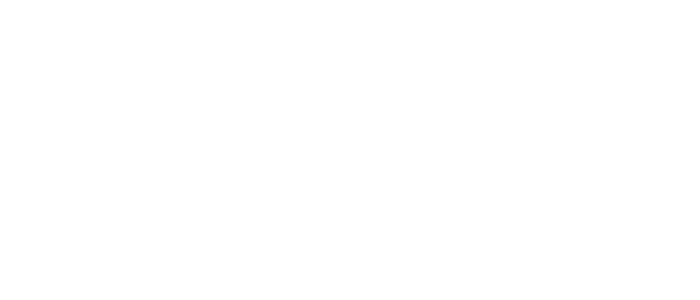
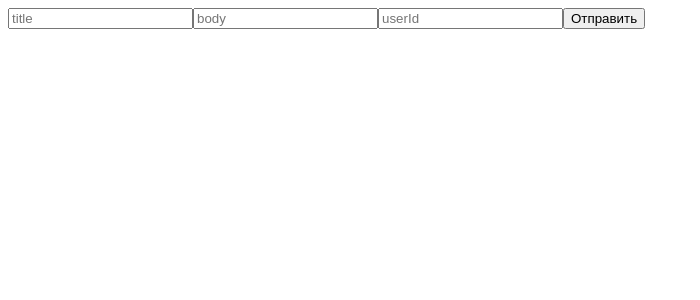
Before and after one commit to BurkovskayaAD/FE60-onlREACT, a React (Create React App) app: page / in a window 1280 px wide. Shown: the top 300 px of the page, without its empty margins (0-700 px from the left). Built offline with nearby package versions, Linux system fonts and the light colour scheme; the HTML template or start-up script is replaced by a standard one.

Commit message:
add form

```diff
--- a/src/App.tsx
+++ b/src/App.tsx
@@ -1,9 +1,10 @@
 import './App.css';
+import Form from './components/Form';
 
 function App() {
   return (
     <>
-
+      <Form></Form>
     </>
 
   );
--- /dev/null
+++ b/src/components/Form.tsx
@@ -0,0 +1,59 @@
+import { useState } from "react";
+
+function Form() {
+
+    const [inputTextTitle, setInputTextTitle] = useState("");
+    const [inputTextBody, setInputTextBody] = useState("");
+    const [inputTextUserId, setInputTextUserId] = useState("");
+
+    // async function sendData() {
+    //     let obj = {
+    //         title: inputTextTitle,
+    //         body: inputTextBody,
+    //         userId: inputTextUserId
+    //     }
+
+    //     console.log(obj)
+
+    //     fetch('https://jsonplaceholder.typicode.com/posts', {
+    //         method: 'POST',
+    //         body: JSON.stringify(obj),
+    //         headers: {
+    //           'Content-type': 'application/json; charset=UTF-8',
+    //         },
+    //       }).then((response) => response.json()).then((json) => console.log(json));
+    // }
+
+    async function sendData(e: any) {
+        e.preventDefault();
+        let formData = new FormData(e.target);
+        console.log(formData)
+        console.log(Object.fromEntries(formData))
+        formData.append("name", "Hanna");
+        console.log(Object.fromEntries(formData))
+        formData.delete("name");
+        console.log(Object.fromEntries(formData))
+
+        console.log(formData.has("title"))
+
+            // fetch('https://jsonplaceholder.typicode.com/posts', {
+            //     method: 'POST',
+            //     body: JSON.stringify(Object.fromEntries(formData)),
+            //     headers: {
+            //         'Content-type': 'application/json; charset=UTF-8',
+            //     },
+            // }).then((response) => response.json()).then((json) => console.log(json));
+    }
+
+
+    return (
+        <form onSubmit={(e) => sendData(e)}>
+            <input onChange={(e) => setInputTextTitle(e.target.value)} value={inputTextTitle} name="title" placeholder="title" type="text" />
+            <input onChange={(e) => setInputTextBody(e.target.value)} value={inputTextBody} name="body" placeholder="body" type="text" />
+            <input onChange={(e) => setInputTextUserId(e.target.value)} value={inputTextUserId} name="userId" placeholder="userId" type="number" />
+            <button type="submit">Отправить</button>
+        </form>
+     );
+}
+
+export default Form;
```
